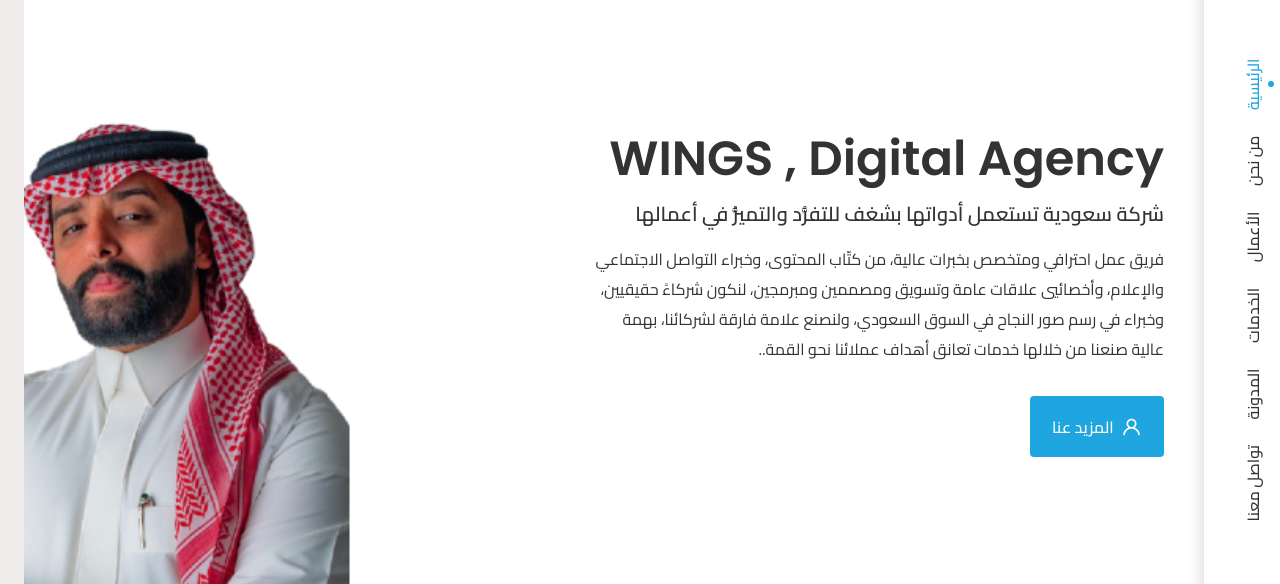
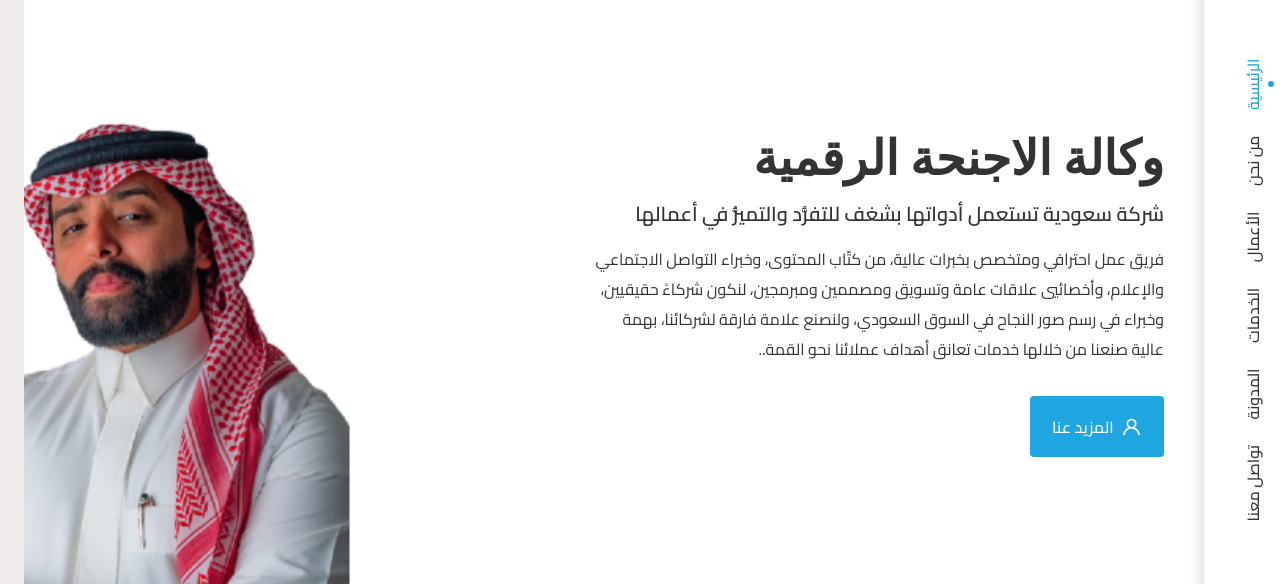
Before and after one commit to ISLAM-Safia/wings-portfolio-3, a plain HTML site: page index.html in a window 1280 px wide. Shown: the part 110-694 px from the top of the page. Drawn offline with nearby package versions, Linux system fonts and the light colour scheme.

Commit message:
add wath

```diff
--- a/index.html
+++ b/index.html
@@ -77,7 +77,7 @@
             <img src="assets/images/home_img.png" alt="home img" class="home__img">
 
             <div class="home__data">
-                    <h1 class="home__title">WINGS , Digital Agency </h1>
+                    <h1 class="home__title">وكالة الاجنحة الرقمية</h1>
                     <h3 class="home__subtitle">شركة سعودية تستعمل أدواتها بشغف للتفرُّد والتميُّز في أعمالها</h3>
                     <p class="home__description"> فريق عمل احترافي ومتخصص بخبرات عالية، من كتّاب المحتوى، وخبراء التواصل الاجتماعي والإعلام، وأخصائيي علاقات عامة وتسويق ومصممين ومبرمجين، لنكون شركاءً حقيقيين، وخبراء في رسم صور النجاح في السوق السعودي، ولنصنع علامة فارقة لشركائنا، بهمة عالية صنعنا من خلالها خدمات تعانق أهداف عملائنا نحو القمة..</p>
                     <a href="#about" class="button" >
```
